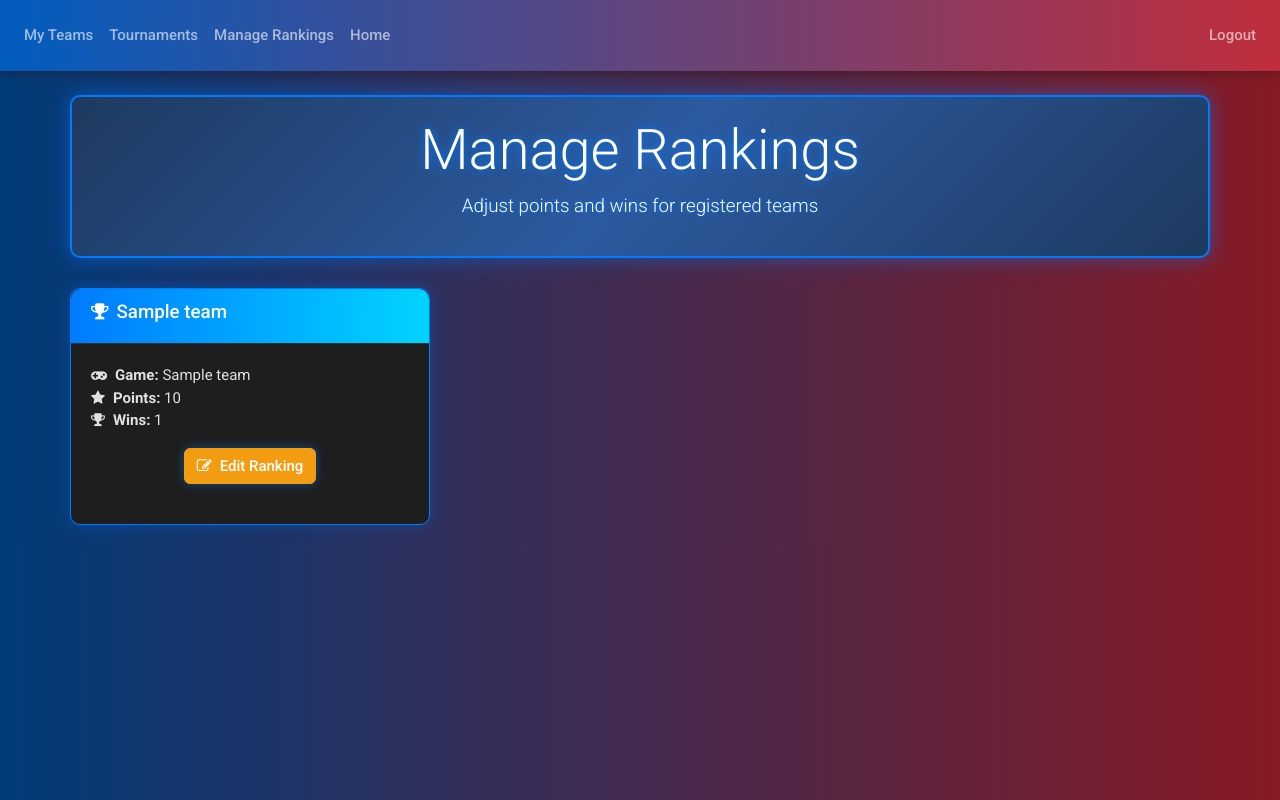
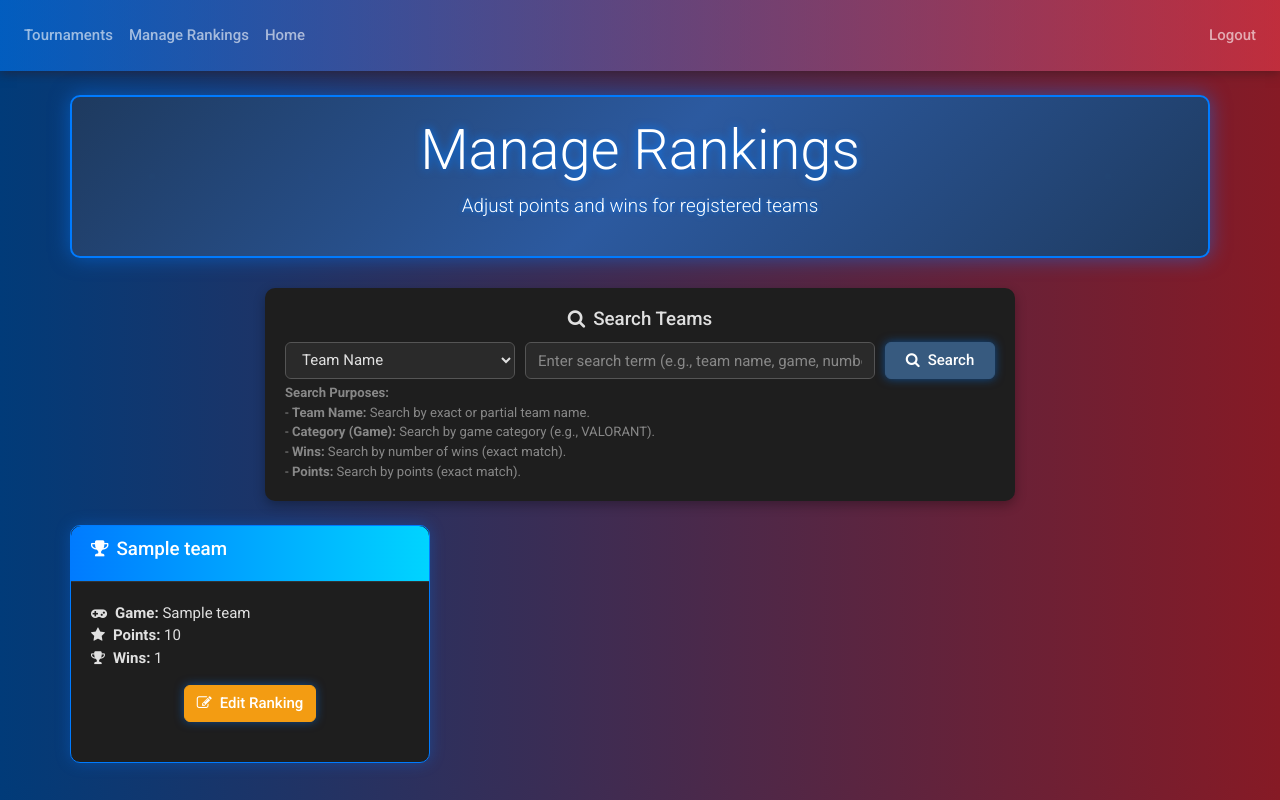
Before and after one commit to ruffaina2431/power-ranking-web-app, a Flask app: page /manage-rankings in a window 1280 px wide. Run offline with Flask 2, Linux system fonts and the light colour scheme; a user stored in the database is signed in; tables that the repository leaves empty hold one stand-in row (values such as "Sample post").

Commit message:
feat: Add team search functionality and improve tournament filtering in views

```diff
--- a/website/templates/base.html
+++ b/website/templates/base.html
@@ -14,8 +14,8 @@ Template Blocks:
 - content: Main content area for child templates
 
 Navigation:
-- Authenticated users see: My Teams, Home, Logout
-- Admin users also see: Tournaments, Manage Rankings
+- Authenticated non-admin users see: My Teams, Home, Logout
+- Admin users see: Tournaments, Manage Rankings, Home, Logout
 - Non-authenticated users see: Login, Sign Up, Home
 -->
 <html>
@@ -168,7 +168,9 @@ Navigation:
         <div class="collapse navbar-collapse" id="navbar">
           <div class="navbar-nav mr-auto">
             {% if current_user.is_authenticated %}
+              {% if not current_user.is_admin %}
               <a class="nav-item nav-link" href="/teams">My Teams</a>
+              {% endif %}
               {% if current_user.is_admin %}
               <a class="nav-item nav-link" href="/tournaments">Tournaments</a>
               <a class="nav-item nav-link" href="/manage-rankings">Manage Rankings</a>
--- a/website/templates/manage_rankings.html
+++ b/website/templates/manage_rankings.html
@@ -85,10 +85,45 @@ Admin Features:
         <p class="lead" style="text-shadow: 0 0 5px #007bff;">Adjust points and wins for registered teams</p>
     </div>
 
+    <!-- Search Section -->
+    <div class="row justify-content-center mb-4">
+        <div class="col-md-8">
+            <div class="card search-card">
+                <div class="card-body">
+                    <h5 class="card-title text-center"><i class="fa fa-search mr-2"></i>Search Teams</h5>
+                    <div class="form-row">
+                        <div class="col-md-4">
+                            <select class="form-control" id="searchType">
+                                <option value="name">Team Name</option>
+                                <option value="category">Category (Game)</option>
+                                <option value="wins">Wins</option>
+                                <option value="points">Points</option>
+                            </select>
+                        </div>
+                        <div class="col-md-6">
+                            <input type="text" class="form-control" id="searchInput" placeholder="Enter search term (e.g., team name, game, number)">
+                        </div>
+                        <div class="col-md-2">
+                            <button type="button" class="btn btn-primary btn-block btn-glow" onclick="filterTeams()"><i class="fa fa-search mr-2"></i>Search</button>
+                        </div>
+                    </div>
+                    <small class="form-text text-muted">
+                        <strong>Search Purposes:</strong><br>
+                        - <strong>Team Name:</strong> Search by exact or partial team name.<br>
+                        - <strong>Category (Game):</strong> Search by game category (e.g., VALORANT).<br>
+                        - <strong>Wins:</strong> Search by number of wins (exact match).<br>
+                        - <strong>Points:</strong> Search by points (exact match).
+                    </small>
+                    <div id="searchFeedback" class="alert alert-info mt-2" style="display: none;"></div>
+                </div>
+            </div>
+        </div>
+    </div>
+
     {% if teams %}
-    <div class="row">
+    <div class="row" id="teamsContainer">
         {% for team in teams %}
-        <div class="col-md-6 col-lg-4 mb-4">
+        <div class="col-md-6 col-lg-4 mb-4 team-card" data-name="{{ team.name }}" data-category="{{ team.game_name }}" data-wins="{{ team.wins }}" data-points="{{ team.points }}">
             <div class="ranking-card card h-100">
                 <div class="ranking-header card-header">
                     <h5><i class="fa fa-trophy mr-2"></i>{{ team.name }}</h5>
@@ -115,4 +150,81 @@ Admin Features:
     {% endif %}
 </div>
 
+<script>
+function filterTeams() {
+    const searchType = document.getElementById('searchType').value;
+    const searchInput = document.getElementById('searchInput').value.trim().toLowerCase();
+    const teamCards = document.querySelectorAll('.team-card');
+    const feedback = document.getElementById('searchFeedback');
+    let visibleCount = 0;
+
+    if (!searchInput) {
+        feedback.style.display = 'block';
+        feedback.className = 'alert alert-warning mt-2';
+        feedback.textContent = 'Please enter a search term.';
+        setTimeout(() => { feedback.style.display = 'none'; }, 3000);
+        return;
+    }
+
+    teamCards.forEach(card => {
+        let match = false;
+        const name = card.getAttribute('data-name').toLowerCase();
+        const category = card.getAttribute('data-category').toLowerCase();
+        const wins = card.getAttribute('data-wins');
+        const points = card.getAttribute('data-points');
+
+        switch (searchType) {
+            case 'name':
+                match = name.includes(searchInput);
+                break;
+            case 'category':
+                match = category.includes(searchInput);
+                break;
+            case 'wins':
+                match = wins === searchInput;
+                break;
+            case 'points':
+                match = points === searchInput;
+                break;
+        }
+
+        if (match) {
+            card.style.display = 'block';
+            visibleCount++;
+        } else {
+            card.style.display = 'none';
+        }
+    });
+
+    feedback.style.display = 'block';
+    if (visibleCount > 0) {
+        feedback.className = 'alert alert-success mt-2';
+        feedback.textContent = `Found ${visibleCount} team(s) matching your search.`;
+    } else {
+        feedback.className = 'alert alert-info mt-2';
+        feedback.textContent = 'No teams found matching your search criteria.';
+    }
+    setTimeout(() => { feedback.style.display = 'none'; }, 5000);
+}
+
+// Clear search and show all teams
+function clearSearch() {
+    document.getElementById('searchInput').value = '';
+    const teamCards = document.querySelectorAll('.team-card');
+    teamCards.forEach(card => {
+        card.style.display = 'block';
+    });
+    document.getElementById('searchFeedback').style.display = 'none';
+}
+
+// Add event listener for Enter key on search input
+document.addEventListener('DOMContentLoaded', function() {
+    document.getElementById('searchInput').addEventListener('keypress', function(event) {
+        if (event.key === 'Enter') {
+            filterTeams();
+        }
+    });
+});
+</script>
+
 {% endblock %}
--- a/website/views.py
+++ b/website/views.py
@@ -154,7 +154,7 @@ def register_team():
 
         tournament = Tournament.query.filter_by(
             location=tournament_location,
-        ).order_by(Tournament.date.desc()).first()
+        ).filter(Tournament.archived == False).order_by(Tournament.date.desc()).first()
 
         if tournament:
             return redirect(url_for('views.team_create', game_name=tournament.game_name, tournament_location=tournament.location))
@@ -181,7 +181,7 @@ def tournament_register(location):
 
         tournament = Tournament.query.filter_by(
             location=location,
-        ).order_by(Tournament.date.desc()).first()
+        ).filter(Tournament.archived == False).order_by(Tournament.date.desc()).first()
 
         if not tournament:
             flash('No upcoming tournament found for this location!', category='error')
@@ -236,7 +236,7 @@ def tournament_join(location):
 
     tournament = Tournament.query.filter_by(
         location=location,
-    ).order_by(Tournament.date.desc()).first()
+    ).filter(Tournament.archived == False).order_by(Tournament.date.desc()).first()
 
     if not tournament:
         flash('No upcoming tournament found for this location!', category='error')
@@ -436,7 +436,7 @@ def team_create():
             if tournament_location:
                 tournament = Tournament.query.filter_by(
                     location=tournament_location,
-                ).order_by(Tournament.date.desc()).first()
+                ).filter(Tournament.archived == False).order_by(Tournament.date.desc()).first()
                 if tournament and tournament.game_name == new_team.game_name:
                     registration = TournamentRegistration()
                     registration.tournament_id = tournament.id
@@ -464,7 +464,7 @@ def team_create():
     if predefined_tournament_location:
         tournament = Tournament.query.filter_by(
             location=predefined_tournament_location,
-        ).order_by(Tournament.date.desc()).first()
+        ).filter(Tournament.archived == False).order_by(Tournament.date.desc()).first()
         if tournament:
             max_players = tournament.max_players
 
@@ -701,6 +701,11 @@ def tournament_archive(tournament_id):
     """Archive a tournament."""
     tournament = Tournament.query.get_or_404(tournament_id)
 
+    # Set all approved registrations for this tournament to 'archived'
+    approved_regs = TournamentRegistration.query.filter_by(tournament_id=tournament_id, status='approved').all()
+    for reg in approved_regs:
+        reg.status = 'archived'
+
     tournament.archived = True
     db.session.commit()
     flash('Tournament archived successfully!', category='success')
```
Also changed, not shown: website/static/uploads/players/1x1.png (added), website/static/uploads/teams/blue.png (added), website/static/uploads/teams/yellow.png (added).
